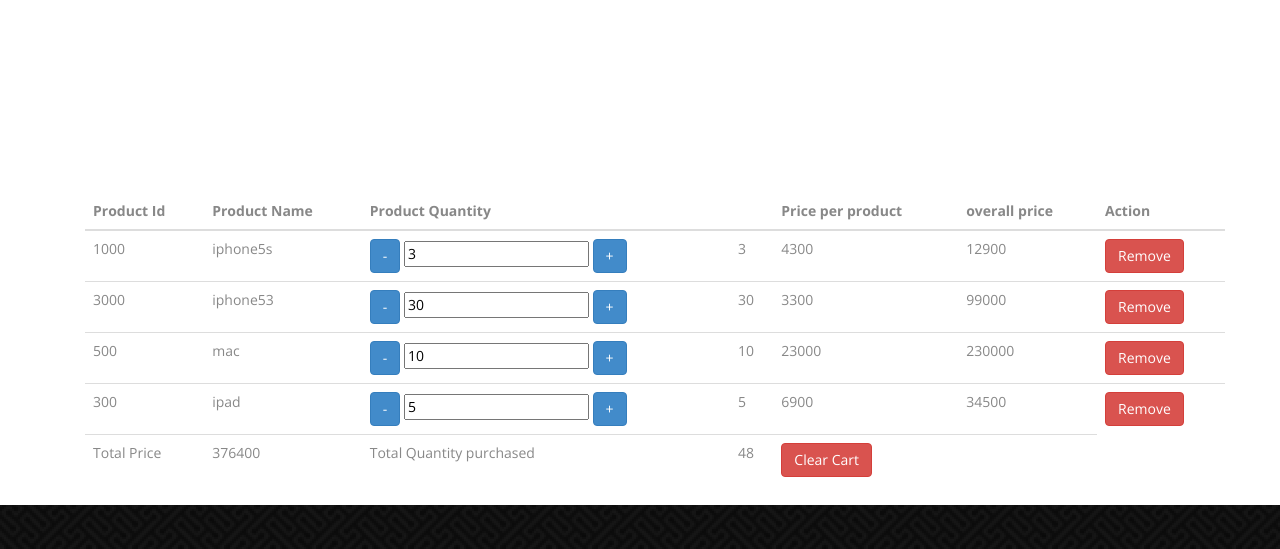
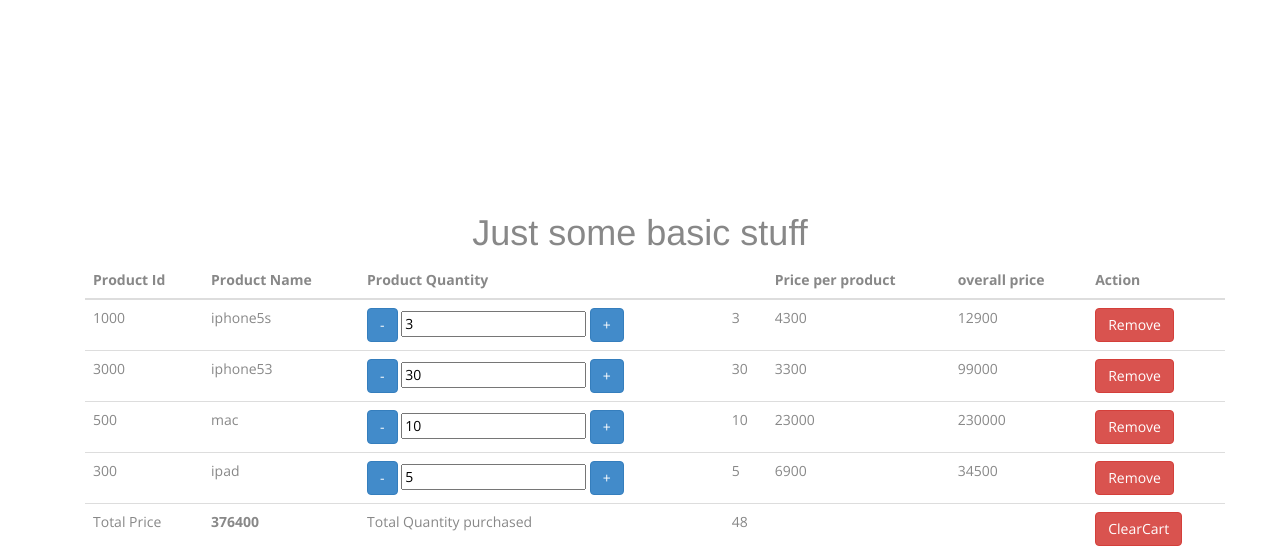
Before and after one commit to ssammi/ssammi.github.io, a plain HTML site: page index.html in a window 1280 px wide. Shown: the part 3871-4420 px from the top of the page. Drawn offline with nearby package versions, Linux system fonts and the light colour scheme; files whose address does not match are found by name.

Commit message:
indexchange

```diff
--- a/index.html
+++ b/index.html
@@ -199,7 +199,7 @@
 
   </video>
 </section>
-
+<h1 style="text-align: center">Just some basic stuff</h1>
 <div class="container" ng-app="">
     <div ng-controller="cartController" class="container">
         <table class="table" ng-show="cart.length">
@@ -238,7 +238,7 @@
                 <td>
                     Total Price
                 </td>
-                <td>
+                <td style="font-weight: bold">
                     {{totalPrice()}}
                 </td>
                 <td>
@@ -247,8 +247,10 @@
                 <td>
                     {{totalQuantity()}}
                 </td>
+                <td></td>
+                <td></td>
                 <td colspan="2">
-                    <button type="button" ng-click="cart = {}" class="btn btn-danger">Clear Cart</button>
+                    <button type="button" ng-click="cart = {}" class="btn btn-danger">ClearCart</button>
                 </td>
             </tr>
             </tbody>
```
